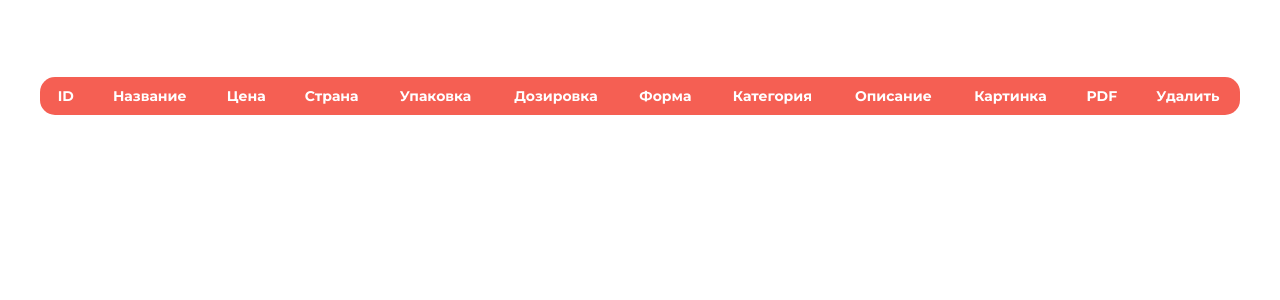
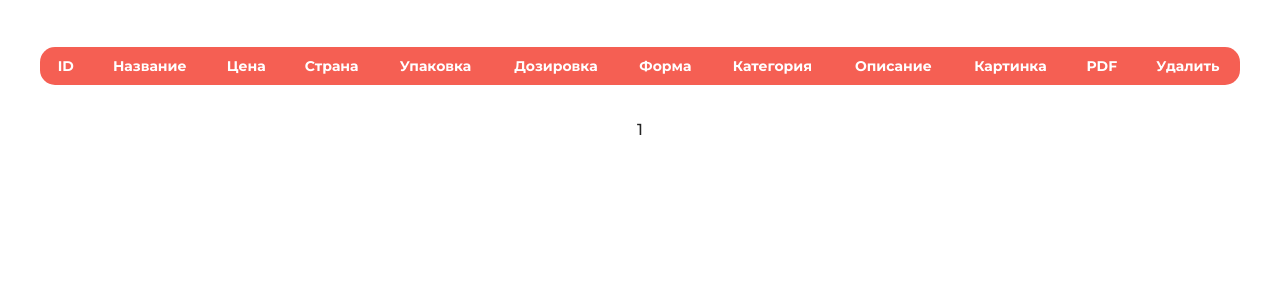
Before and after one commit to gleb-komarov/deliveryteka, a PHP site: page /panel/medicine.php in a window 1280 px wide. Shown: the part 73-373 px from the top of the page. Run offline with PHP 8.4, Linux system fonts and the light colour scheme; the visitor is signed in with stand-in values (Sample User, id 1); tables that the repository leaves empty or names only in its code hold one stand-in row (values such as "Sample post"); lists and menus that the app fills with data are empty.

Commit message:
add paging in medicine.php | add description in add_medicine.php

```diff
--- a/css/style.css
+++ b/css/style.css
@@ -252,7 +252,7 @@ body {
     margin-top: 30px;
 }
 
-input, select, label {
+input, select, label, textarea {
 
     font-family: 'Montserrat', sans-serif;
     font-size: 16px;
@@ -267,6 +267,7 @@ input, select, label {
     -webkit-transition: 0.5s;
     transition: 0.5s;
     outline: none;
+    resize: none;
 }
 
 input[type="number"]::-webkit-outer-spin-button,
@@ -275,11 +276,11 @@ input[type="number"]::-webkit-inner-spin-button {
     margin: 0;
 }
 
-input:focus, select:focus, label:focus {
+input:focus, select:focus, label:focus, textarea:focus {
     border: 2px solid rgba(244, 67, 54, 0.85);
 }
 
-input:hover, select:hover, label:hover {
+input:hover, select:hover, label:hover, textarea:hover {
     border: 2px solid rgba(244, 67, 54, 0.85);
 }
 
@@ -350,7 +351,7 @@ input:hover, select:hover, label:hover {
 
 .output__table {
     width: 100%;
-    margin: 150px auto 50px auto;
+    margin: 120px auto 30px auto;
 
     font-size: 14px;
     text-align: center;
@@ -729,3 +730,30 @@ details[open] summary:before {
     -webkit-box-orient: vertical;
     overflow-y: hidden;
 }
+
+.page__list {
+    display: flex;
+    justify-content: center;
+}
+
+.page__list ul {
+    list-style: none;
+    margin: 0;
+    padding: 5px;
+}
+
+.page__list li {
+    display: inline;
+}
+
+/*.page__list a {*/
+/*    color: #242424;*/
+/*    font-size: 18px;*/
+/*    font-weight: 500;*/
+/*    text-decoration: none;*/
+/*    transition: color .2s linear;*/
+/*}*/
+
+/*.page__list a:hover {*/
+/*    color: rgba(244, 67, 54, 0.85)*/
+/*}*/
--- a/function.php
+++ b/function.php
@@ -22,7 +22,9 @@ function loginUser($login, $password)
     return false; // если нет то возвращаем false
 }
 
-function getMedicine() {
+function getMedicine($page) {
+    $limit = 10;
+    $os = $page*$limit;
     $pdo = getPdo();
     $query = $pdo->query(
         "SELECT `medicine`.`medicine_id`, `medicine`.`medicine_name`, `medicine`.`medicine_price`,
@@ -32,7 +34,7 @@ function getMedicine() {
         FROM `medicine`
         INNER JOIN `medicine_categories` ON `medicine`.`medicine_category` = `medicine_categories`.`medicine_category_id`
         INNER JOIN `medicine_forms` ON `medicine`.`medicine_form` = `medicine_forms`.`medicine_form_id`
-        ORDER BY `medicine`.`medicine_id` DESC;"
+        LIMIT $limit OFFSET $os;"
     );
     return $query->fetchAll(PDO::FETCH_OBJ);
 }
@@ -130,6 +132,13 @@ function getMedicineId() {
     return $query->fetchAll(PDO::FETCH_OBJ);
 }
 
+function getMedicineCount() {
+    $pdo = getPdo();
+    $query = $pdo->query(
+        "SELECT COUNT(`medicine`.`medicine_id`) AS `medicine_count` FROM `medicine`;");
+    return $query->fetchAll(PDO::FETCH_OBJ);
+}
+
 function getErrors($errors) {
     if (!empty($errors)) {
         echo "<ul class='error__list'>";
--- a/panel/medicine.php
+++ b/panel/medicine.php
@@ -9,7 +9,22 @@ else {
     header('Location: login.php'); // если не залогинен переходим на страницу логина
 }
 
-$medicine_array = addImageAndPdfInMedicine(getMedicine());
+if ( empty($_GET['page'])) { // check GET data
+    $page = 0;
+}
+else {
+    $page = $_GET['page'];
+}
+
+$medicine_count_array = getMedicineCount();
+
+foreach ($medicine_count_array as $row) {
+    $medicine_count = $row->medicine_count;
+}
+
+$pages = ceil($medicine_count/10);
+
+$medicine_array = addImageAndPdfInMedicine(getMedicine($page));
 ?>
 
 <!DOCTYPE html>
@@ -84,6 +99,13 @@ $medicine_array = addImageAndPdfInMedicine(getMedicine());
                         <?php } ?>
                     </table>
                 </div>
+                <div class="page__list">
+                    <ul>
+                        <?php for ($i = 0; $i < $pages; $i++) { ?>
+                        <li><a class="nav__link" href="medicine.php?page=<?php echo $i ?>"><?php echo $i+1 ?></a></li>
+                        <?php } ?>
+                    </ul>
+                </div>
             </div>
         </section>
     </main>
```
Also changed, not shown: panel/add_medicine.php (+5 -4 lines).
